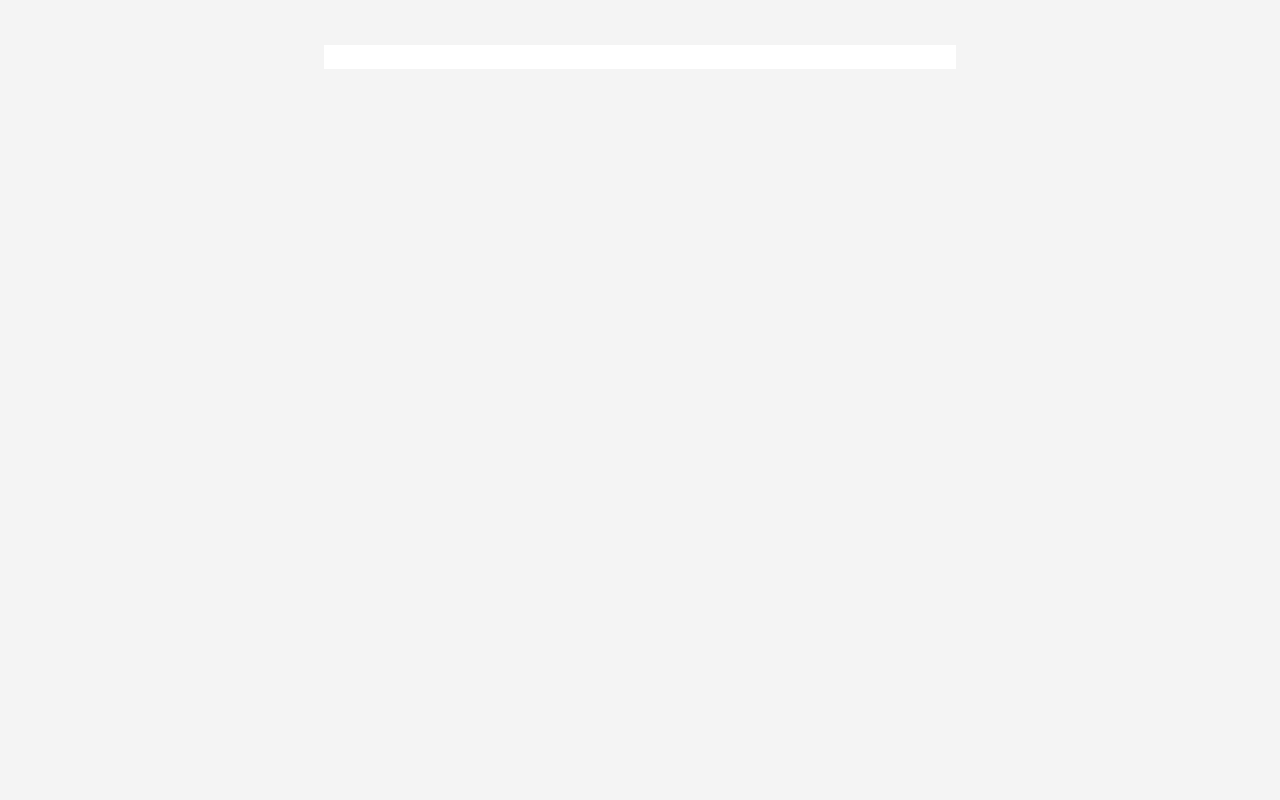
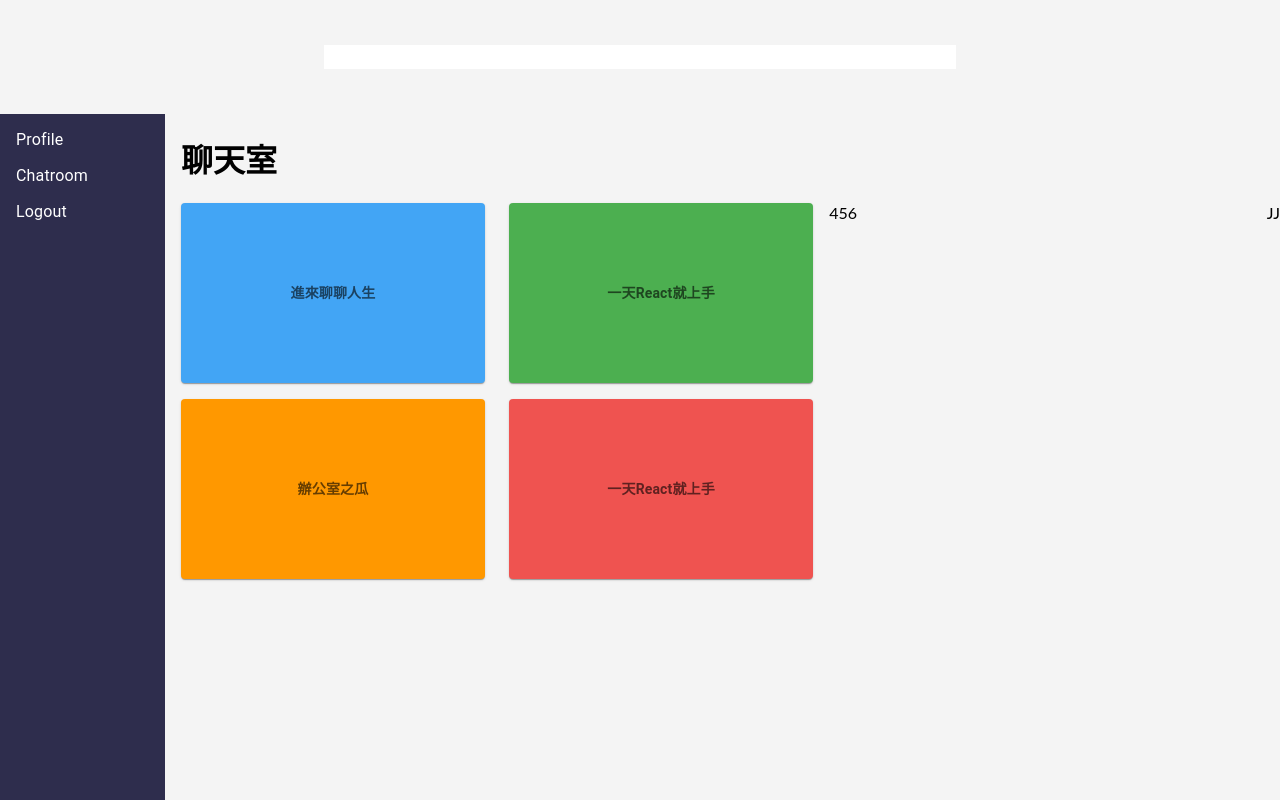
Before and after one commit to Sharon-Liu-go/react_my_app, a React (Create React App) app: page /Chatroom in a window 1280 px wide. Before the commit this address had no page. Shown: the top 800 px of the page. Built offline with nearby package versions, Linux system fonts and the light colour scheme.

Commit message:
fear: add chatroom

```diff
--- a/package.json
+++ b/package.json
@@ -20,6 +20,8 @@
     "react-router-dom": "^6.11.1",
     "react-scripts": "5.0.1",
     "sass": "^1.62.1",
+    "socket.io": "^4.6.1",
+    "socket.io-client": "^4.6.1",
     "sweetalert2": "^11.7.5",
     "web-vitals": "^2.1.4"
   },
--- a/src/App.jsx
+++ b/src/App.jsx
@@ -1,6 +1,6 @@
 import './App.scss';
 import { BrowserRouter, Route, Routes } from 'react-router-dom';
-import { LoginPage, SignUpPage, HomePage } from './pages';
+import { LoginPage, SignUpPage, HomePage, ChatroomPage } from './pages';
 function App() {
   return (
     <div>
@@ -18,6 +18,7 @@ function App() {
         <BrowserRouter>
           <Routes>
             <Route path="home" element={<HomePage />} />
+            <Route path="Chatroom" element={<ChatroomPage />} />
           </Routes>
         </BrowserRouter>
       </div>
--- /dev/null
+++ b/src/components/ChatRoom.jsx
@@ -0,0 +1,33 @@
+import styled from 'styled-components';
+import { MenuItem, MenuList } from '@mui/material';
+import { Link } from "react-router-dom";
+
+const StyledContainer = styled.div`
+background :#2E2D4D;
+color : grey;
+height : 100%;
+width : 100%
+`;
+
+const StyledTitle = styled.div`
+align-items: center;
+`;
+
+const StyledInput = styled.input`
+  outline: none;
+  border: none;
+  background-color: #f5f8fa;
+  border-radius: 0px;
+`;
+
+const ChatRoom = (roomId, roomName) => {
+  return (
+
+    <StyledTitle>
+      {roomName}
+    </StyledTitle>
+
+  );
+};
+
+export default ChatRoom;
--- /dev/null
+++ b/src/components/Sidebar.jsx
@@ -0,0 +1,25 @@
+import styled from 'styled-components';
+import { MenuItem, MenuList } from '@mui/material';
+import { Link } from "react-router-dom";
+
+const StyledContainer = styled.div`
+background :#2E2D4D;
+color : white;
+height : 100%;
+width : 15%
+`;
+
+const Sidebar = () => {
+  return (
+    <StyledContainer>
+      <MenuList>
+        <MenuItem>Profile</MenuItem>
+        <MenuItem component={Link} to="/Chatroom">
+          Chatroom</MenuItem>
+        <MenuItem>Logout</MenuItem>
+      </MenuList>
+    </StyledContainer >
+  );
+};
+
+export default Sidebar;
--- a/src/components/index.js
+++ b/src/components/index.js
@@ -1,5 +1,7 @@
 import AuthInput from './AuthInput';
 import Header from './Header';
 import Footer from './Footer';
+import Sidebar from './Sidebar';
+import ChatRoom from './ChatRoom';
 
-export { AuthInput, Header, Footer };
+export { AuthInput, Header, Footer, Sidebar, ChatRoom };
--- /dev/null
+++ b/src/pages/ChatroomPage.jsx
@@ -0,0 +1,135 @@
+//import React from 'react';
+import { Container, Box, Grid, Paper, MenuItem, MenuList, Stack } from '@mui/material';
+import { Sidebar, ChatRoom } from '../components';
+import * as React from 'react';
+import { styled } from '@mui/material/styles';
+import { useEffect, useState } from 'react';
+import io from 'socket.io-client';
+
+
+
+const ChatroomPage = () => {
+  const [open, setOpen] = React.useState(false);
+  const anchorRef = React.useRef(null);
+
+
+  // return focus to the button when we transitioned from !open -> open
+  const prevOpen = React.useRef(open);
+  React.useEffect(() => {
+    if (prevOpen.current === true && open === false) {
+      anchorRef.current.focus();
+    }
+
+    prevOpen.current = open;
+  }, [open]);
+
+
+
+  return (
+    <Stack direction="row" spacing={2} sx={{ width: '100vw', height: '100vh' }}>
+      <Sidebar />
+      <Content />
+    </Stack>
+  );
+};
+
+
+
+
+const Content = () => {
+  const Item = styled(Paper)(({ theme, bgcolor }) => ({
+    backgroundColor: bgcolor || '#1A2027',
+    ...theme.typography.body2,
+    padding: theme.spacing(10),
+    textAlign: 'center',
+    color: theme.palette.text.secondary
+  }));
+
+
+
+  const [socket, setSocket] = useState(null);
+  useEffect(() => {
+    // 在組件加載時建立 Socket.io 連接
+    //const newSocket = io('http://localhost:4000');
+    //setSocket(newSocket);
+
+    // 清理函數，組件卸載時關閉 Socket.io 連接
+    return () => {
+      //newSocket.disconnect();
+    };
+  }, []);
+
+  useEffect(() => {
+    if (socket) {
+      // 註冊事件監聽器
+      socket.on('event', handleEvent);
+    }
+  }, [socket]);
+
+  const handleEvent = (data) => {
+    // 處理事件數據
+    console.log(data);
+  };
+
+  let [room, setRoom] = useState([]);
+  let chatRoom = <div>JJ</div>;
+
+  const handleJoinRoom = (roomId, roomName) => {
+    console.log(roomId)
+    console.log(roomName)
+    //if (socket) {
+    // 傳送事件到 Socket.io 伺服器
+    //socket.emit('room', roomId);
+    const newRoom = { key: roomId, name: roomName };
+    setRoom(room = [newRoom]);
+    console.log(room)
+    //}
+
+    if (room.length) {
+      chatRoom = <div>hoho</div>
+    }
+  }
+
+
+
+
+  return (
+    <Stack sx={{ width: '100%', height: '100vh' }}>
+      <Stack>
+        <h1>聊天室</h1>
+      </Stack>
+      <Stack direction="row" spacing={2}>
+        <Stack sx={{ width: '60%', height: '100vh' }}>
+          <Grid container rowSpacing={2} columnSpacing={{ xs: 1, sm: 2, md: 3 }} >
+            <Grid item xs={6}>
+              <Item bgcolor='#42a5f5' onClick={() => handleJoinRoom(1, "進來聊聊人生")}>
+                <strong >進來聊聊人生</strong>
+              </Item>
+            </Grid>
+            <Grid item xs={6}>
+              <Item bgcolor='#4caf50' onClick={() => handleJoinRoom(2, "一天React就上手")}>
+                <strong >一天React就上手</strong>
+              </Item>
+            </Grid>
+            <Grid item xs={6}>
+              <Item bgcolor='#ff9800' onClick={() => handleJoinRoom(3, "辦公室之瓜")}>
+                <strong >辦公室之瓜</strong>
+              </Item>
+            </Grid>
+            <Grid item xs={6}>
+              <Item bgcolor='#ef5350' onClick={() => handleJoinRoom(4, "一天React就上手")}>
+                <strong >一天React就上手</strong>
+              </Item>
+            </Grid>
+          </Grid>
+        </Stack>
+        <Stack sx={{ width: '40%', height: '100vh' }}>
+          456
+        </Stack>
+        {chatRoom}
+      </Stack>
+    </Stack >
+  );
+};
+
+export default ChatroomPage;
--- a/src/pages/HomePage.jsx
+++ b/src/pages/HomePage.jsx
@@ -1,45 +1,14 @@
-import {
-  AuthContainer,
-  AuthInputContainer,
-  AuthButton,
-  AuthLinkText,
-} from '../components/common/auth.styled';
-import { ACLogoIcon } from '../assets/images';
-import { AuthInput } from '../components';
+//import React from 'react';
+import { Container, Box, Grid, Paper, MenuItem, MenuList, Stack } from '@mui/material';
+import { Sidebar } from '../components';
 import * as React from 'react';
-import Button from '@mui/material/Button';
-import ClickAwayListener from '@mui/material/ClickAwayListener';
-import Grow from '@mui/material/Grow';
-import Paper from '@mui/material/Paper';
-import Popper from '@mui/material/Popper';
-import MenuItem from '@mui/material/MenuItem';
-import MenuList from '@mui/material/MenuList';
-import Stack from '@mui/material/Stack';
+
+
 
 const HomePage = () => {
   const [open, setOpen] = React.useState(false);
   const anchorRef = React.useRef(null);
 
-  const handleToggle = () => {
-    setOpen((prevOpen) => !prevOpen);
-  };
-
-  const handleClose = (event) => {
-    if (anchorRef.current && anchorRef.current.contains(event.target)) {
-      return;
-    }
-
-    setOpen(false);
-  };
-
-  function handleListKeyDown(event) {
-    if (event.key === 'Tab') {
-      event.preventDefault();
-      setOpen(false);
-    } else if (event.key === 'Escape') {
-      setOpen(false);
-    }
-  }
 
   // return focus to the button when we transitioned from !open -> open
   const prevOpen = React.useRef(open);
@@ -52,16 +21,20 @@ const HomePage = () => {
   }, [open]);
 
   return (
-    <Stack direction="row" spacing={2}>
-
-      <MenuList>
-        <MenuItem>Profile</MenuItem>
-        <MenuItem>My account</MenuItem>
-        <MenuItem>Logout</MenuItem>
-      </MenuList>
-
+    <Stack direction="row" spacing={2} sx={{ width: '100vw', height: '100vh' }}>
+      <Sidebar />
+      <Content />
     </Stack>
   );
 };
 
+const Content = () => {
+  return (
+    <div>
+      <h1>主要內容</h1>
+      <p>這裡是主要內容的區域。</p>
+    </div>
+  );
+};
+
 export default HomePage;
--- a/src/pages/index.js
+++ b/src/pages/index.js
@@ -1,5 +1,6 @@
 import LoginPage from './LoginPage';
 import SignUpPage from './SignUpPage';
 import HomePage from './HomePage';
+import ChatroomPage from './ChatroomPage';
 
-export { LoginPage, SignUpPage, HomePage };
+export { LoginPage, SignUpPage, HomePage, ChatroomPage };
```
Also changed, not shown: src/components/LayoutContainer.jsx (added, +9 -0 lines), src/pages/HomePage copy.jsx (added, +47 -0 lines), 2 other files (tests, documents, lock files or other folders).
